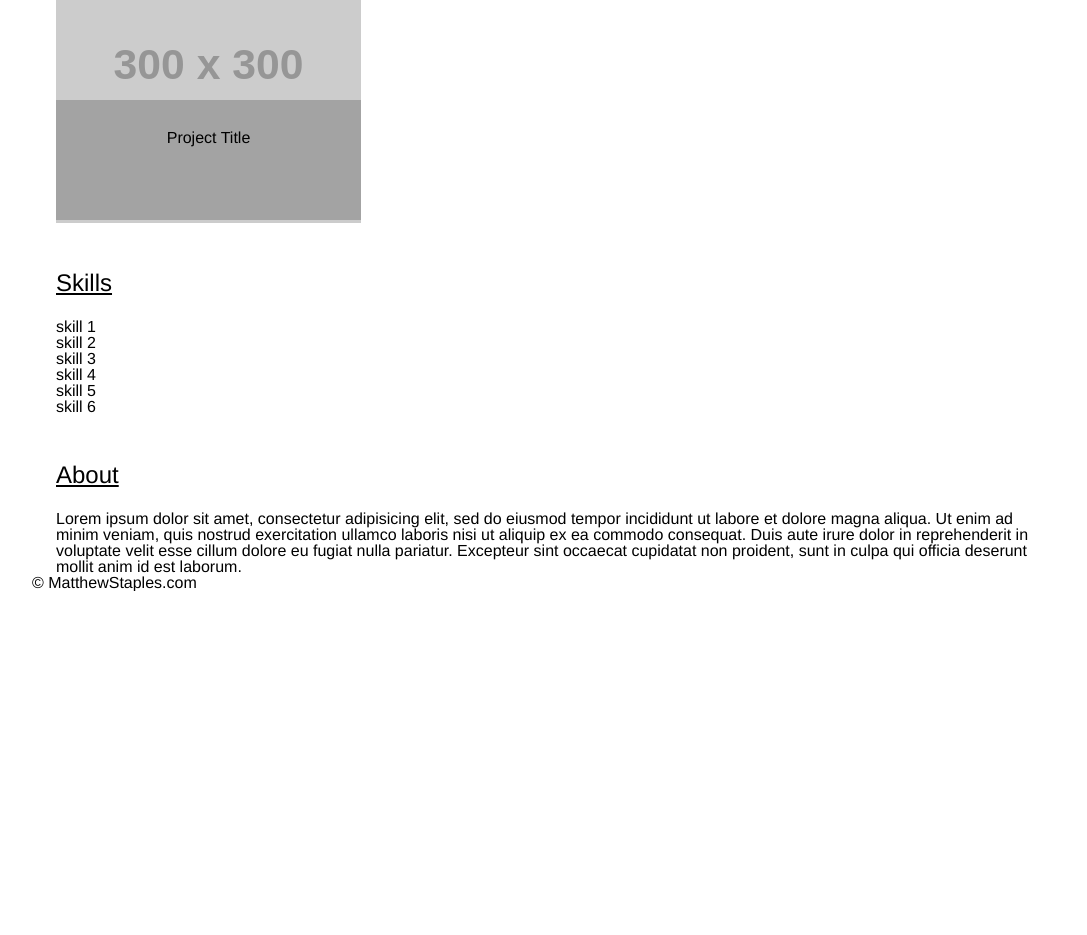
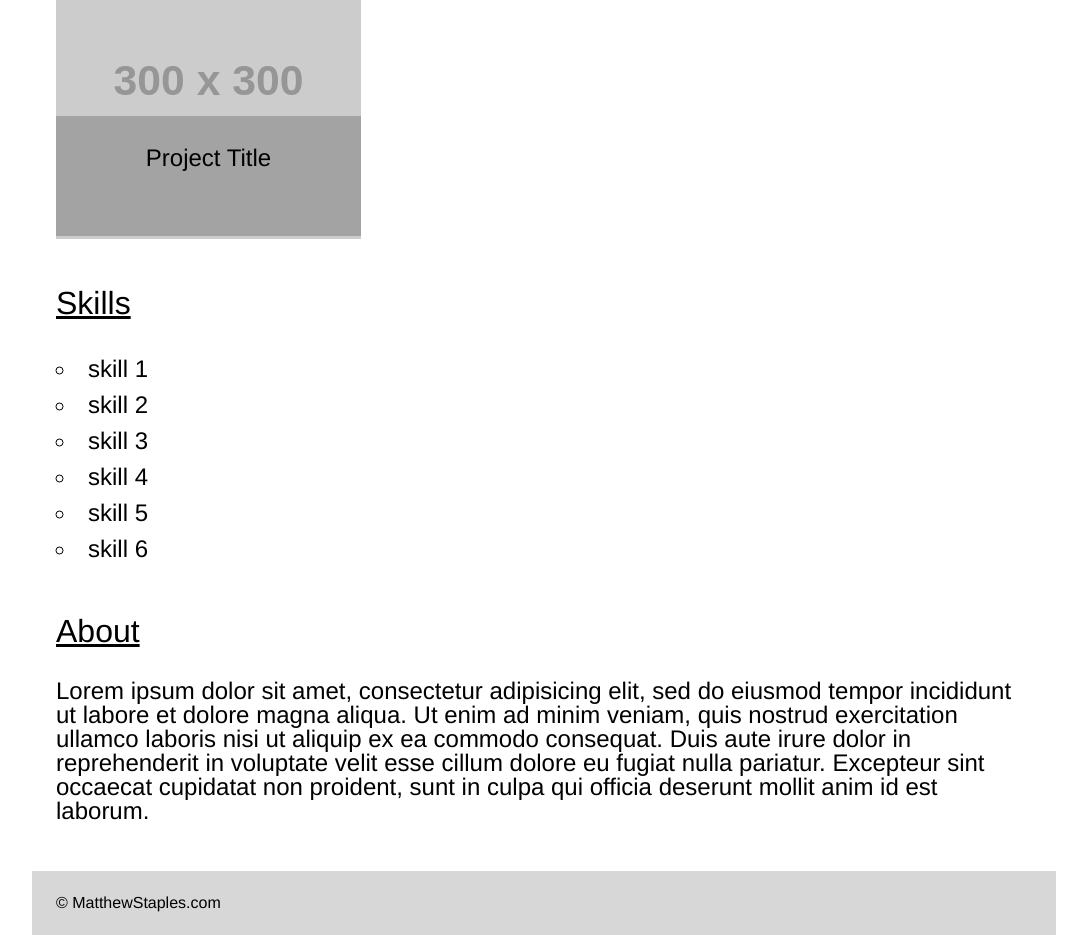
Before and after one commit to matstap/portfolio, a plain HTML site: page index.html in a window 1280 px wide. Shown: the part 1180-2115 px from the top of the page, without its empty margins (96-1183 px from the left). Before the commit the page ends 1771 px from the top, so only its background shows below. Drawn offline with Linux system fonts and the light colour scheme; placeholder pictures from the web are drawn by us.

Commit message:
Adds footer color and spacing and skills spacing and size.

```diff
--- a/styles/style.css
+++ b/styles/style.css
@@ -9,13 +9,13 @@ body {
 }
 
 h2 {
-  font-size: 1.5em;
+  font-size: 2em;
   text-decoration: underline;
   margin-bottom: 1em;
 }
 
 p {
-  font-size: 1em;
+  font-size: 1.5em;
 }
 
 a, a:link, a:active {
@@ -47,7 +47,7 @@ header ul li {
   float: right;
 }
 
-main, section {
+main, section, footer {
   margin-top: 3em;
 }
 
@@ -89,3 +89,19 @@ section {
 .proj-text p {
   margin-top: 10%;
 }
+
+.skill-list {
+  font-size: 1.5em;
+  line-height: 1.5em;
+  list-style: circle;
+  list-style-position: inside;
+}
+
+footer {
+  background-color: #d7d7d7;
+  height: 4em;
+}
+
+footer h4 {
+  padding: 1.5em;
+}
```
